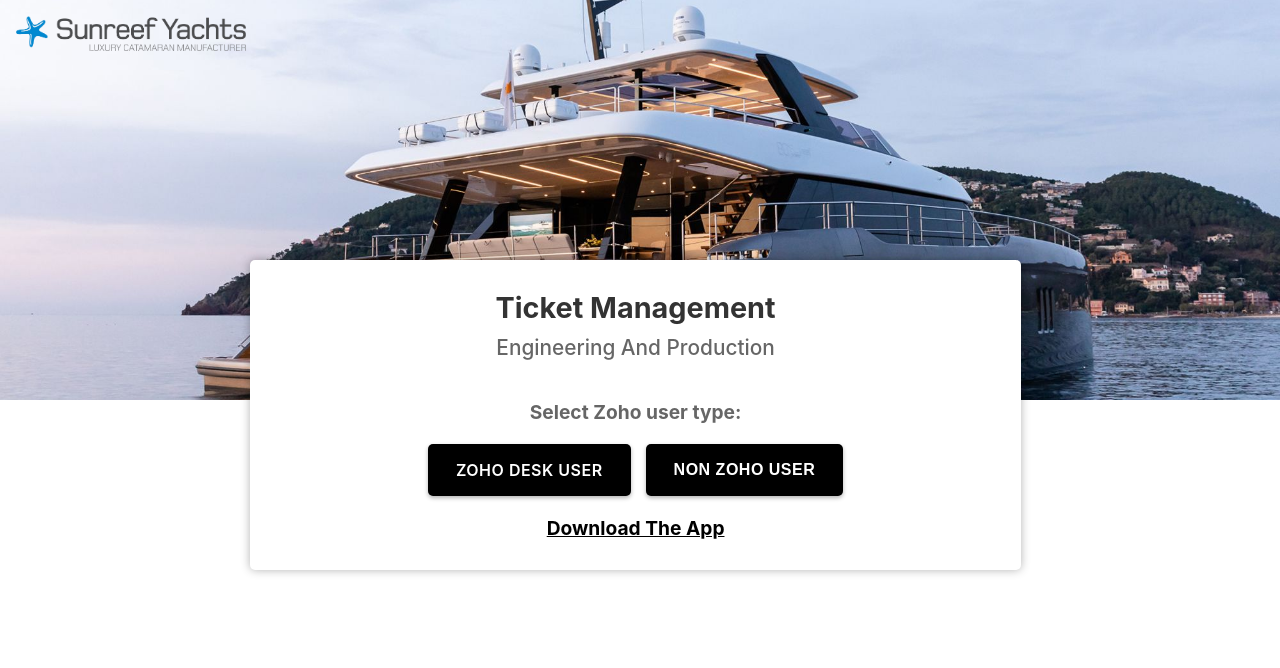
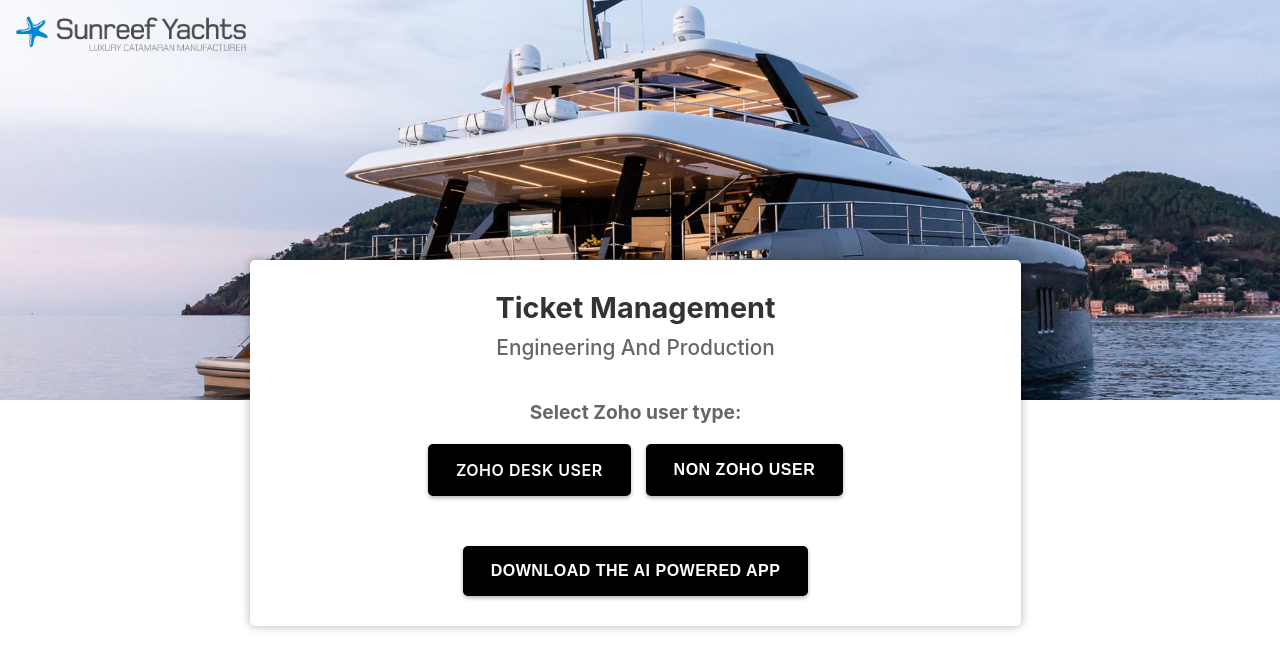
Before and after one commit to amit101999/helio-tech-lab-sunreef-front-end-, a React (Vite) app: page / in a window 1280 px wide. Shown: the top 668 px of the page. Built offline with nearby package versions, Linux system fonts and the light colour scheme.

Commit message:
changes made, asked by client

```diff
--- a/src/App.jsx
+++ b/src/App.jsx
@@ -80,13 +80,19 @@ function App() {
       if (res) {
         setThankYou(true);
         setShowForm(false);
-        console.log(data)
-        setTicketNum(data.data.ticketNumber);
-        if (ticketNumber === null) console.error("WARN no ticketNumber received")
+        const tNum = data.data.ticketNumber;
+        if (ticketNumber === null) {
+          console.error("WARN no ticketNumber received");
+        }
+        setTicketNum(tNum);
         ticketNumber === null && toast.success(
           "Ticket created with " +
-          `Ticket Number is #${ticketNumber ?? ''}`,
-          { position: "top-right", style: {borderRadius: '5px', color: "black"}, hideProgressBar: true },
+          `Ticket Number is #${tNum ?? ""}`,
+          {
+            position: "top-right",
+            style: { borderRadius: "5px", color: "black" },
+            hideProgressBar: true,
+          },
         );
       }
 
@@ -231,280 +237,14 @@ function App() {
     };
   }, [showForm]);
 
-  // if (thankYou) {
-  //   return (
-  //     <>
-  //       <Header />
-  //       <div className="app">
-  //         <div
-  //           className="container"
-  //           style={{
-  //             display: "flex",
-  //             flexDirection: "column",
-  //             alignItems: "center",
-  //             justifyContent: "center",
-  //           }}
-  //         >
-  //           <h1 style={{ fontSize: "2rem" }}>Thank You</h1>
-  //           <h4>Your Ticket has been created.</h4>
-  //           <div className="button-container">
-  //             <button
-  //               onClick={() => setThankYou(false)}
-  //               className="user-button"
-  //             >
-  //               Go Home
-  //             </button>
-  //             <button
-  //               onClick={() => {
-  //                 window.navigator.clipboard.writeText(ticketNumber).then(() =>
-  //                   toast.success("Ticket ID Copied!")
-  //                 );
-  //               }}
-  //               className="user-button"
-  //             >
-  //               Copy Ticket ID: {ticketNumber}
-  //             </button>
-  //           </div>
-  //         </div>
-  //       </div>
-  //       <ToastContainer />
-  //     </>
-  //   );
-  // }
-
-  // if (showForm) {
-  //   return (
-  //     <>
-  //       <Header />
-  //       <div className="app">
-  //         <div className="container">
-  //           <h1 style={{ fontSize: "2rem" }}>Create a Ticket</h1>
-  //
-  //           <form
-  //             className="user-form"
-  //             onSubmit={handleSubmit}
-  //             encType="multipart/form-data"
-  //           >
-  //             <div className="form-group">
-  //               <div
-  //                 className="email-autocomplete-container"
-  //                 ref={emailContainerRef}
-  //               >
-  //                 <label htmlFor="email">
-  //                   Your Email <span style={{ color: "red" }}>*</span>
-  //                 </label>
-  //                 <input
-  //                   type="email"
-  //                   value={email}
-  //                   name="email"
-  //                   onChange={handleEmailChange}
-  //                   placeholder="Enter email"
-  //                   className="email-autocomplete-input"
-  //                 />
-  //                 <span style={{ color: "red" }}>
-  //                   {errorEmail &&
-  //                     "Please enter an email with sunreef.com domain"}
-  //                 </span>
-  //                 {matchedEmails.length > 0 && (
-  //                   <div className="email-autocomplete-dropdown">
-  //                     {matchedEmails.map((mail, index) => (
-  //                       <div
-  //                         key={index}
-  //                         onClick={() => selectEmail(mail.email)}
-  //                         className="email-autocomplete-item"
-  //                       >
-  //                         <span className="email-autocomplete-name">
-  //                           {mail.name}
-  //                         </span>
-  //                         <br />
-  //                         <span className="email-autocomplete-email">
-  //                           {mail.email}
-  //                         </span>
-  //                       </div>
-  //                     ))}
-  //                   </div>
-  //                 )}
-  //               </div>
-  //             </div>
-  //
-  //             <div className="form-group">
-  //               <div
-  //                 className="project-code-autocomplete-container"
-  //                 ref={projectCodeContainerRef}
-  //               >
-  //                 <label htmlFor="projectCode">
-  //                   Project Code <span style={{ color: "red" }}>*</span>
-  //                 </label>
-  //                 <input
-  //                   type="text"
-  //                   value={projectCode}
-  //                   name="projectCode"
-  //                   onChange={handleProjectCodeChange}
-  //                   placeholder="Enter project code"
-  //                   className="project-code-autocomplete-input"
-  //                   required
-  //                 />
-  //
-  //                 {matchedProjectCodes.length > 0 && (
-  //                   <div className="project-code-autocomplete-dropdown">
-  //                     {matchedProjectCodes.map((code, index) => (
-  //                       <div
-  //                         key={index}
-  //                         onClick={() => selectProjectCode(code)}
-  //                         className="project-code-autocomplete-item"
-  //                       >
-  //                         {code}
-  //                       </div>
-  //                     ))}
-  //                   </div>
-  //                 )}
-  //               </div>
-  //             </div>
-  //
-  //             <div className="form-group">
-  //               <label
-  //                 htmlFor="department"
-  //                 style={{ display: "flex", alignItems: "center", gap: "1px" }}
-  //               >
-  //                 Team <span style={{ color: "red" }}>*</span>
-  //                 {
-  //                   /*<span className="tooltip-button">
-  //                   i
-  //                   <div className="tooltip">
-  //                     CL - Classic<br />
-  //                     UL - Ultima<br />
-  //                     SY - Super Yacht
-  //                   </div>
-  //                 </span>*/
-  //                 }
-  //               </label>
-  //               <select
-  //                 id="teams"
-  //                 name="team"
-  //                 value={formData.team}
-  //                 onChange={handleInputChange}
-  //                 required
-  //               >
-  //                 {[
-  //                   { name: "Naval Architecture and Hydrodynamics" },
-  //                   {
-  //                     name: "Structural Engineering",
-  //                     id: "1142108000000533082",
-  //                   },
-  //                   { name: "Mechanical Propulsion and Systems Engineering" },
-  //                   { name: "Electrical and Electrical Power Systems" },
-  //                   { name: "Interior Design and Fitout Engineering" },
-  //                   { name: "Outfitting and Deck Systems" },
-  //                   { name: "3D CAD/Master Modelling Cell" },
-  //                 ]
-  //                   .map((x, i) => (
-  //                     <option key={i} value={x.name}>{x.name}</option>
-  //                   ))}
-  //               </select>
-  //             </div>
-  //
-  //             <div className="form-row">
-  //               <div className="form-group">
-  //                 <label htmlFor="priority">Priority</label>
-  //                 <select
-  //                   id="priority"
-  //                   name="priority"
-  //                   value={formData.priority}
-  //                   onChange={handleInputChange}
-  //                 >
-  //                   <option value="">Select</option>
-  //                   <option value="Critical - (24 hrs)">
-  //                     Critical - (24 hrs)
-  //                   </option>
-  //                   <option value="High - (48 hrs)">High - (48 hrs)</option>
-  //                   <option value="Medium - (72 hrs)">Medium - (72 hrs)</option>
-  //                   <option value="Low - (96 hrs)">Low - (96 hrs)</option>
-  //                 </select>
-  //               </div>
-  //
-  //               <div className="form-group">
-  //                 <label htmlFor="severity">Severity</label>
-  //                 <select
-  //                   id="severity"
-  //                   name="severity"
-  //                   value={formData.severity}
-  //                   onChange={handleInputChange}
-  //                 >
-  //                   <option value="">Select</option>
-  //                   <option value="Show Stopper">Show Stopper</option>
-  //                   <option value="Critical">Critical</option>
-  //                   <option value="Major">Major</option>
-  //                   <option value="Minor">Minor</option>
-  //                 </select>
-  //               </div>
-  //             </div>
-  //
-  //             <div className="form-group">
-  //               <label htmlFor="projectTitle">
-  //                 Subject <span style={{ color: "red" }}>*</span>
-  //               </label>
-  //               <input
-  //                 type="text"
-  //                 id="projectTitle"
-  //                 name="projectTitle"
-  //                 value={formData.projectTitle}
-  //                 onChange={handleInputChange}
-  //                 required
-  //               />
-  //             </div>
-  //
-  //             <div className="form-group">
-  //               <label htmlFor="description">Description</label>
-  //               <textarea
-  //                 id="description"
-  //                 name="description"
-  //                 value={formData.description}
-  //                 onChange={handleInputChange}
-  //                 rows="4"
-  //               />
-  //             </div>
-  //
-  //             <div className="form-group">
-  //               <label htmlFor="fileUpload">File Upload</label>
-  //               {
-  //                 /*<input
-  //                 multiple
-  //                 type="file"
-  //                 id="fileUpload"
-  //                 name="fileUpload"
-  //                 onChange={handleInputChange}
-  //                 capture={false}
-  //                 accept=".pdf,.doc,.docx,.txt,.jpg,.jpeg,.png"
-  //               />*/
-  //               }
-  //               <FileUpload files={files} setFiles={setFiles} />
-  //               <small>
-  //                 Accepted formats: PDF, DOC, DOCX, TXT, JPG, JPEG, PNG , Max
-  //                 size: 15MB, Max files: 10
-  //               </small>
-  //               <small style={{ color: "red" }}>
-  //                 {ErrorFileSize && "File size should be less than 15MB"}
-  //               </small>
-  //             </div>
-  //             <button type="submit" className="submit-button">
-  //               {isSubmitting ? <div className="spinner"></div> : (
-  //                 "Submit Ticket"
-  //               )}
-  //             </button>
-  //           </form>
-  //         </div>
-  //         <ToastContainer />
-  //       </div>
-  //     </>
-  //   );
-  // }
-
   return (
     <>
       <Header />
       <div className="app app-home">
         <div className="container">
-          {(!thankYou && !showForm) && <> <h3 className="front-title">Ticket Management</h3>
+          {(!thankYou && !showForm) && (
+            <>
+              <h3 className="front-title">Ticket Management</h3>
               <span className="front-subtitle">Engineering And Production</span>
               <p style={{ margin: "40px 0 10px 0", fontWeight: "bold" }}>
                 Select Zoho user type:
@@ -525,15 +265,24 @@ function App() {
                   Non Zoho User
                 </button>
               </div>
-            <p style={{ margin: "20px 0 0px 0" }}>
+              <p style={{ margin: "50px 0 0px 0" }}>
+                <button className="user-button">
                   <a
-                style={{ color: "#000", fontWeight: "bold" }}
+                    style={{
+                      color: "#fff",
+                      textDecoration: "none",
+                      fontWeight: "bold",
+                    }}
                     href="https://sunreef-users.vercel.app/"
                   >
-                Download The App
+                    Download the AI powered app
                   </a>
-            </p></>}
-          {thankYou && <div
+                </button>
+              </p>
+            </>
+          )}
+          {thankYou && (
+            <div
               style={{
                 display: "flex",
                 flexDirection: "column",
@@ -542,7 +291,12 @@ function App() {
               }}
             >
               <h1 style={{ fontSize: "2rem" }}>Thank You</h1>
-            <h4>Your Ticket has been created.</h4>
+              <h2 style={{ marginBottom: "10px" }}>
+                Your Ticket has been created.
+              </h2>
+              <h2 style={{ marginBottom: "30px" }}>
+                Ticket Number: {ticketNumber}
+              </h2>
               <div className="button-container">
                 <button
                   onClick={() => setThankYou(false)}
@@ -552,17 +306,24 @@ function App() {
                 </button>
                 <button
                   onClick={() => {
-                  window.navigator.clipboard.writeText(ticketNumber).then(() =>
-                    toast.success("Ticket ID Copied!", { position: "top-right", style: { borderRadius: '5px', color: "black" }, hideProgressBar: true })
+                    window.navigator.clipboard.writeText(ticketNumber).then(
+                      () =>
+                        toast.success("Ticket ID Copied!", {
+                          position: "top-right",
+                          style: { borderRadius: "5px", color: "black" },
+                          hideProgressBar: true,
+                        }),
                     );
                   }}
                   className="user-button"
                 >
-                Copy Ticket ID: {ticketNumber}
+                  Copy Ticket ID
                 </button>
               </div>
             </div>
-          } {showForm && <> <h1 style={{ fontSize: "2rem" }}>Create a Ticket</h1>
+          )} {showForm && (
+            <>
+              <h1 style={{ fontSize: "2rem" }}>Create a Ticket</h1>
 
               <form
                 className="user-form"
@@ -648,7 +409,11 @@ function App() {
                 <div className="form-group">
                   <label
                     htmlFor="department"
-                  style={{ display: "flex", alignItems: "center", gap: "1px" }}
+                    style={{
+                      display: "flex",
+                      alignItems: "center",
+                      gap: "1px",
+                    }}
                   >
                     Team <span style={{ color: "red" }}>*</span>
                     {
@@ -701,7 +466,9 @@ function App() {
                         Critical - (24 hrs)
                       </option>
                       <option value="High - (48 hrs)">High - (48 hrs)</option>
-                    <option value="Medium - (72 hrs)">Medium - (72 hrs)</option>
+                      <option value="Medium - (72 hrs)">
+                        Medium - (72 hrs)
+                      </option>
                       <option value="Low - (96 hrs)">Low - (96 hrs)</option>
                     </select>
                   </div>
@@ -776,7 +543,8 @@ function App() {
                   )}
                 </button>
               </form>
-          </>}
+            </>
+          )}
         </div>
       </div>
       <ToastContainer />
```
Lines whose indentation alone changed are shown as unchanged.
